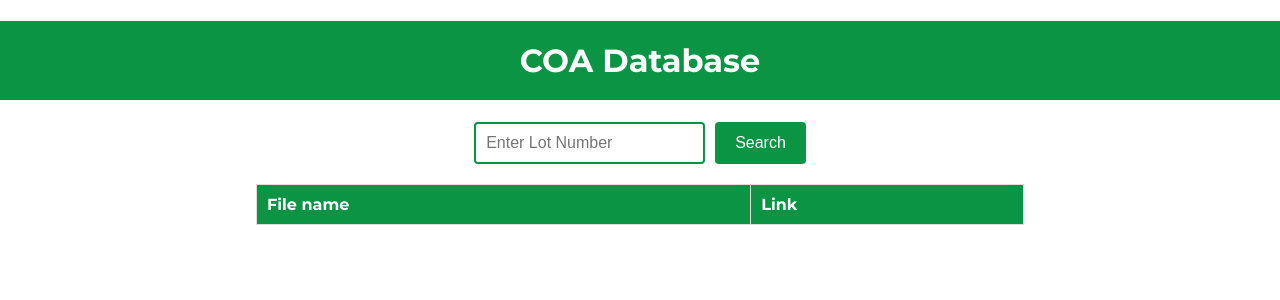
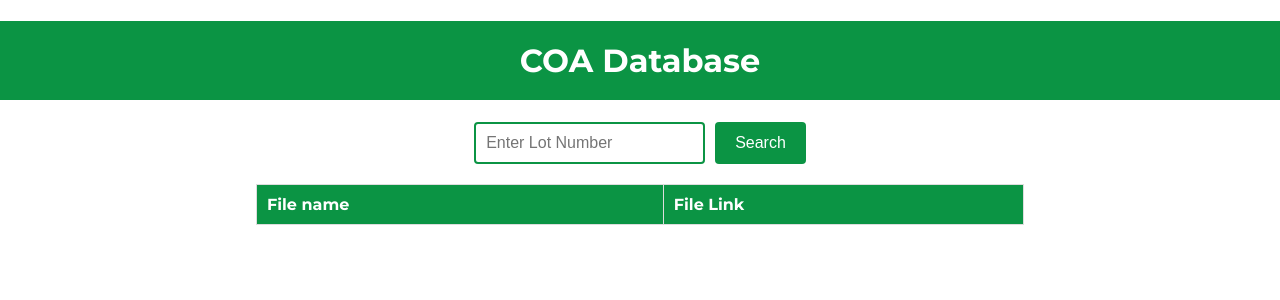
Before and after one commit to justinryu88/COAdb, a Flask app: template templates/results.html in a window 1280 px wide. Shown: the top 300 px of the page. Run offline with Flask 2, Linux system fonts and the light colour scheme; the template is opened without the code that fills it, so the values that code supplies are empty.

Commit message:
updated table header

```diff
--- a/templates/results.html
+++ b/templates/results.html
@@ -84,7 +84,7 @@
         <thead>
             <tr>
                 <th>File name</th>
-                <th>Link</th>
+                <th>File Link</th>
             </tr>
         </thead>
         <tbody>
```
